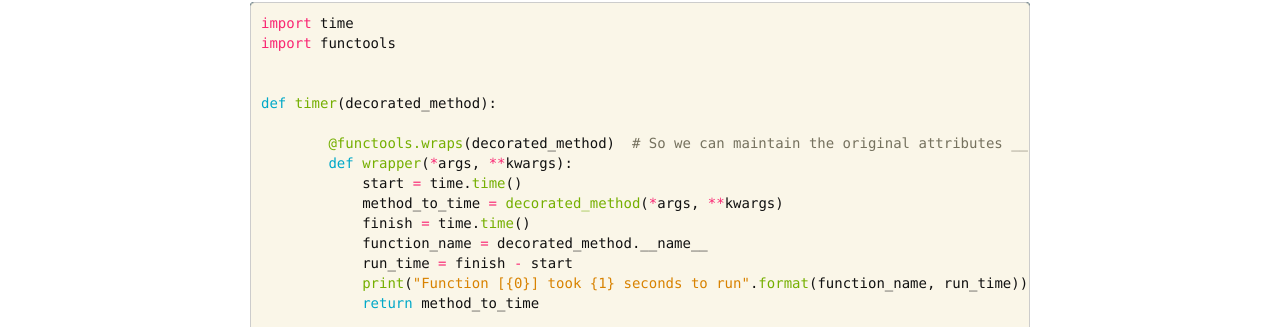
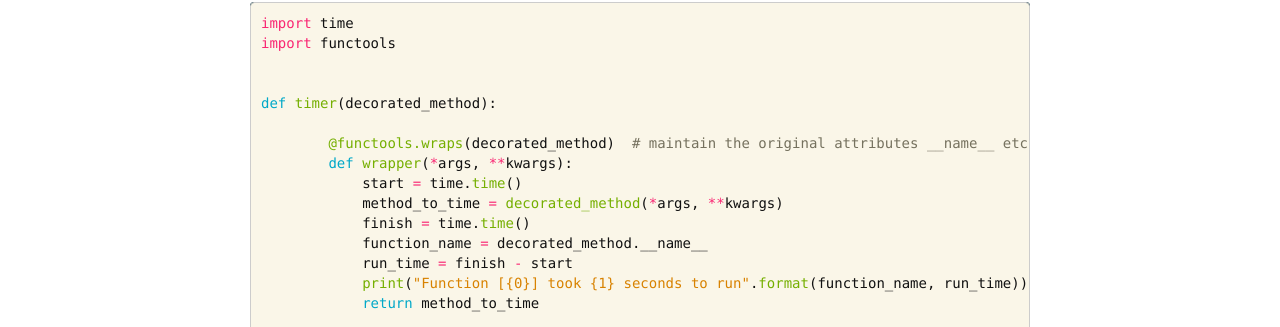
Before and after one commit to JarrodCTaylor/JarrodCTaylor.github.io, a Jekyll site: the page built from _posts/2014-01-25-Python_Decorators_101.markdown, in a window 1280 px wide and 900 px high, scrolled down 3090 px. Shown: the part 125-452 px from the top of the window. Built offline with Jekyll 4.4.1, drawn with Linux system fonts in a browser that asks for light colours; nearby versions of some CDN libraries; Markdown is read by kramdown in place of the engine named in the settings; comment, search, counter and statistics services are not loaded.

Commit message:
Tech Debt: One more typo

```diff
--- a/_posts/2014-01-25-Python_Decorators_101.markdown
+++ b/_posts/2014-01-25-Python_Decorators_101.markdown
@@ -139,7 +139,7 @@ import functools
 
 def timer(decorated_method):
 
-        @functools.wraps(decorated_method)  # So we can maintain the original attributes __name__ etc
+        @functools.wraps(decorated_method)  # maintain the original attributes __name__ etc
         def wrapper(*args, **kwargs):
             start = time.time()
             method_to_time = decorated_method(*args, **kwargs)
```
